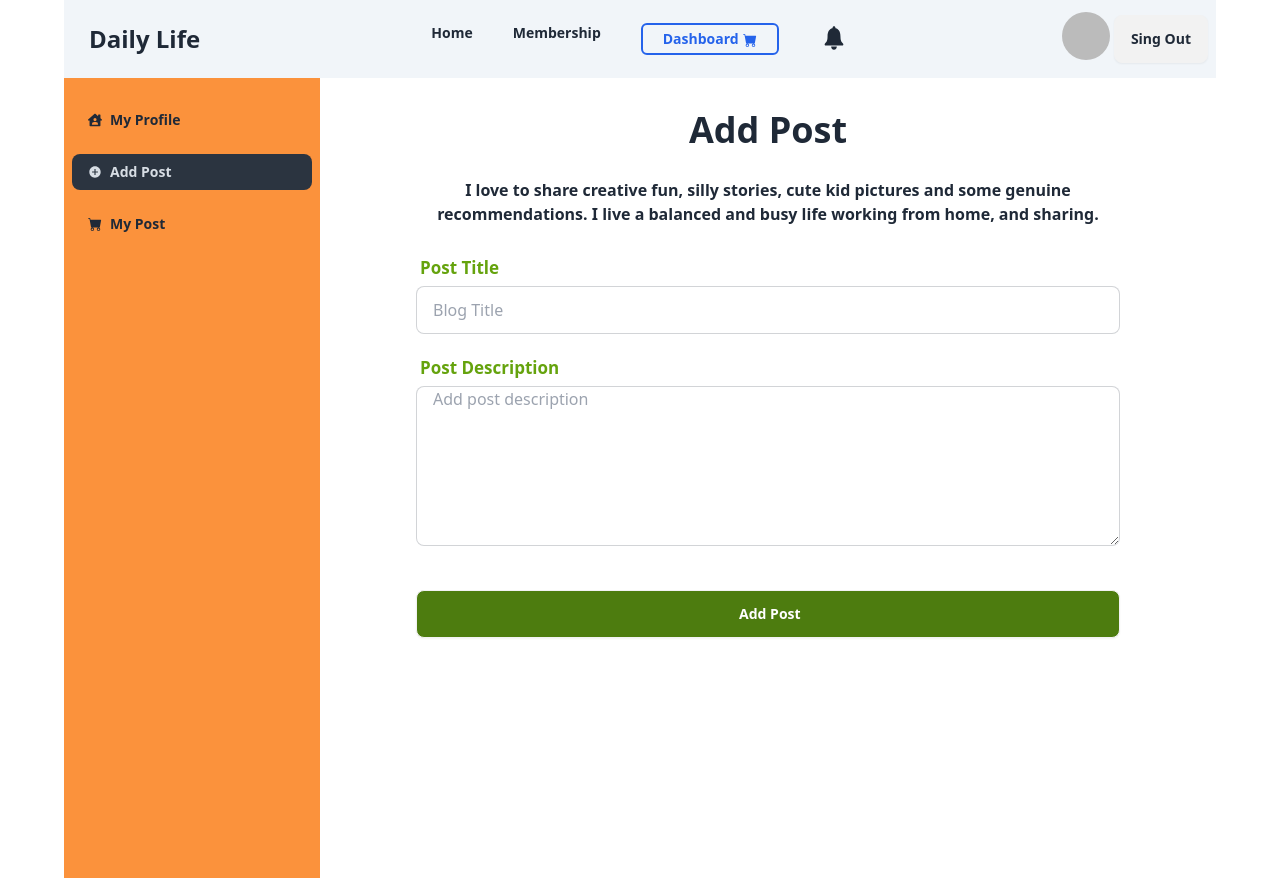
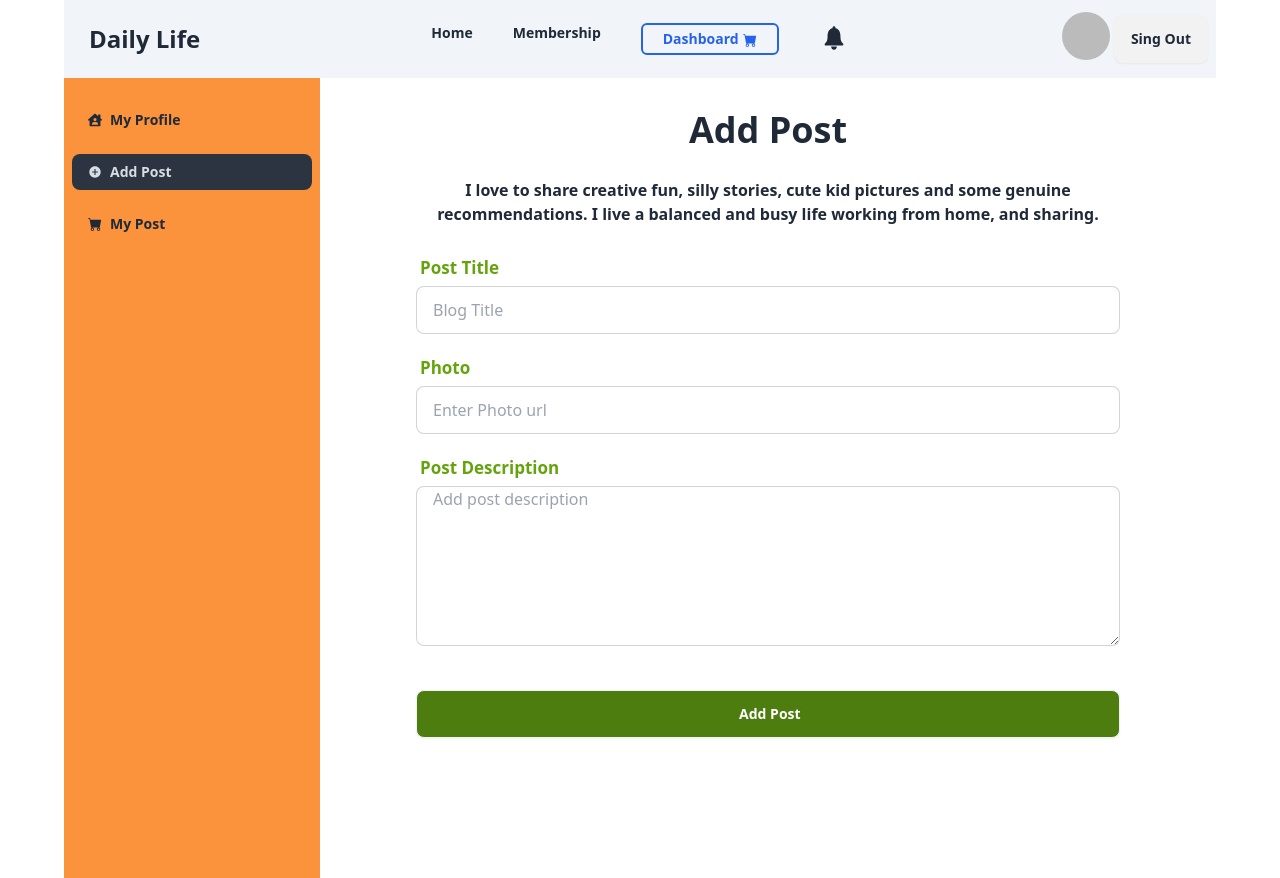
Before and after one commit to humainislam11/Daily-Life-cliend, a React (Vite) app: page /dashboardUser/addPost in a window 1280 px wide. Built offline with nearby package versions, Linux system fonts and the light colour scheme; no server answers; sample sign-in values are in the browser's storage.

Commit message:
add to mypost

```diff
--- a/src/assets/Components/AllPost/AllPost.jsx
+++ b/src/assets/Components/AllPost/AllPost.jsx
@@ -1,16 +1,33 @@
 
-
+import PropTypes from 'prop-types';
+import { AiFillDislike, AiFillLike } from 'react-icons/ai';
 
 const AllPost = ({posts}) => {
 
-    const {postTitle,postDescription} = posts;
+    const {postTitle,postDescription,photo} = posts;
 
     return (
-        <div>
-            <h1>{postTitle}</h1>
-           <h1>{postDescription}</h1>
+        <div className="mt-10 border rounded-xl p-3">
+           <figure><img className="h-[230px] w-[500px] rounded-xl" src={photo} alt="photo" /></figure>
+           <h1 className='text-2xl font-bold mb-4 mt-3'>{postTitle}</h1>
+           <h1 className='font-semibold'>{postDescription}</h1>
+           <div className='flex gap-28 mt-4'>
+
+           <div className='flex font-bold gap-2'>
+            <AiFillLike className='text-xl'/>
+            <h1>UpVote</h1>
+           </div>
+
+           <div className='flex font-bold gap-2'>
+            <AiFillDislike className='text-xl' />
+            <h1>DownVote</h1>
+            </div>
+           </div>
         </div>
     );
 };
+AllPost.propTypes={
+    posts:PropTypes.array
+}
 
 export default AllPost;
--- a/src/assets/Components/Dashboard/AddPost/AddPost.jsx
+++ b/src/assets/Components/Dashboard/AddPost/AddPost.jsx
@@ -14,10 +14,10 @@ const AddPost = () => {
         event.preventDefault();
         const from = event.target;
         const postTitle = from.postTitle.value;
-
+        const photo = from.photo.value;
         const postDescription = from.postDescription.value; // Added longDescription
 
-        const newPost = { postTitle,postDescription,userName:user.displayName,email:user.email,userPhoto:user.photoURL};
+        const newPost = { postTitle,photo,postDescription,userName:user.displayName,email:user.email,userPhoto:user.photoURL};
 
         console.log(newPost);
 
@@ -68,6 +68,14 @@ const AddPost = () => {
 
                 </div>
 
+                <div className="form-control mb-4">
+               <label className="label">
+                 <span className="label-text text-[17px] text-lime-600 font-semibold">Photo</span>
+               </label>
+               <input type="text" name="photo" placeholder="Enter Photo url" className="input input-bordered w-full" />
+
+             </div>
+
 
 
 
--- a/src/assets/Components/Dashboard/MyListPost/MyListPost.jsx
+++ b/src/assets/Components/Dashboard/MyListPost/MyListPost.jsx
@@ -1,12 +1,31 @@
+import { MdDelete, MdOutlineDeleteOutline } from "react-icons/md";
+
 
 
 const MyListPost = ({l}) => {
 
-    const {postTitle,postDescription} = l;
+    const {postTitle} = l;
     return (
-        <div>
-            <h1>{postTitle}</h1>
-        </div>
+        <div className="overflow-x-auto">
+  <table className="table table-zebra">
+    {/* head */}
+
+    <tbody>
+      {/* row 1 */}
+      <tr>
+
+        <td className="font-bold w-56 text-[15px]">{postTitle}</td>
+        <td className="font-semibold text-lime-500">UpVote</td>
+        <td className="font-semibold text-red-700">DownVote</td>
+        <tb><MdOutlineDeleteOutline className="text-red-600 mt-3 text-[20px]" /></tb>
+
+      </tr>
+
+
+
+    </tbody>
+  </table>
+</div>
     );
 };
 
--- a/src/assets/Components/Dashboard/MyPost/MyPost.jsx
+++ b/src/assets/Components/Dashboard/MyPost/MyPost.jsx
@@ -23,7 +23,7 @@ const MyPost = () => {
                 <h1 className="text-4xl mb-7 font-bold">My List</h1>
                 <p className="text-[18px] mb-6 font-semibold">Embark on a journey through the heart of history, where every corner tells a story, every monument whispers <br /> secrets of the past, and every vista promises unforgettable memories etched in time.</p>
             </div>
-         <div className='grid grid-cols-1 md:grid-cols-2 lg:grid-cols-3 max-w-6xl mx-auto'>
+         <div className=' max-w-6xl mx-auto'>
          {
              list.map(l => <MyListPost l={l} key={l._id}></MyListPost>)
             }
```
